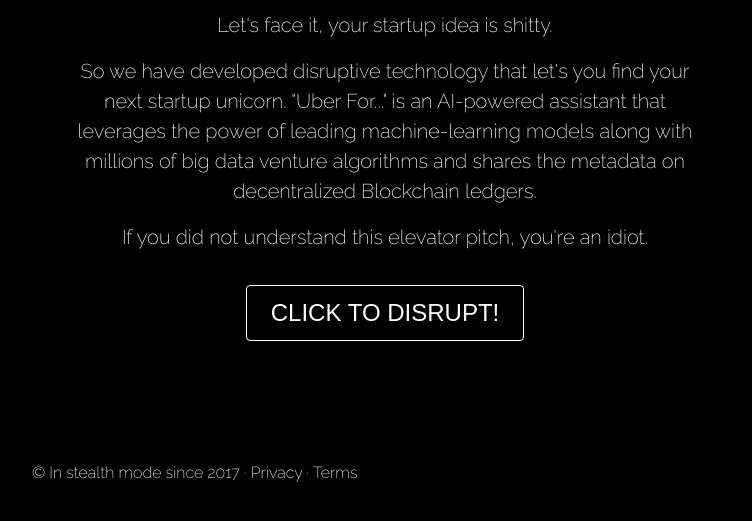
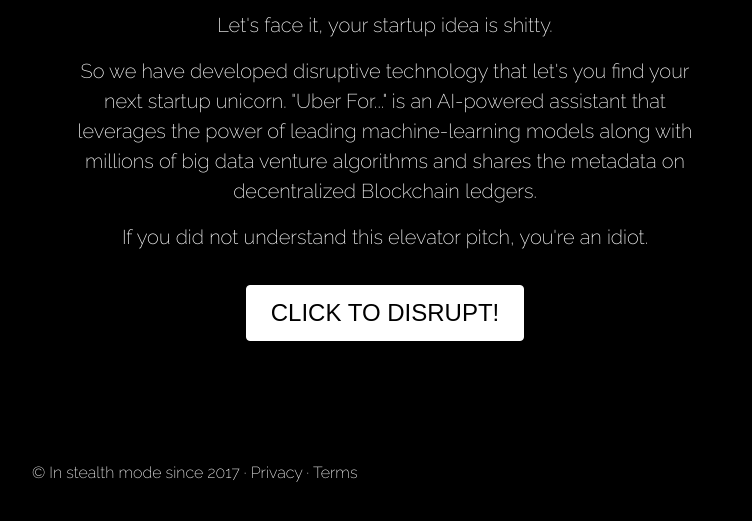
Before and after one commit to uberforxyz/uberforxyz.github.io, a plain HTML site: page index.html in a window 1280 px wide. In both pictures the pointer is over the button "CLICK TO DISRUPT!". Shown: the part 285-806 px from the top of the page, without its empty margins (255-1007 px from the left). Drawn offline with nearby package versions, Linux system fonts and the light colour scheme; a script that the page names is missing.

Commit message:
interactive button

```diff
--- a/narrow-jumbotron.css
+++ b/narrow-jumbotron.css
@@ -88,6 +88,12 @@ button {
   border-color: #fff !important;
 }
 
+button:hover{
+  color: #000 !important;
+  background-color: #fff !important;
+
+}
+
 h1 {
   font-family: 'Comfortaa', cursive;
 }
```
